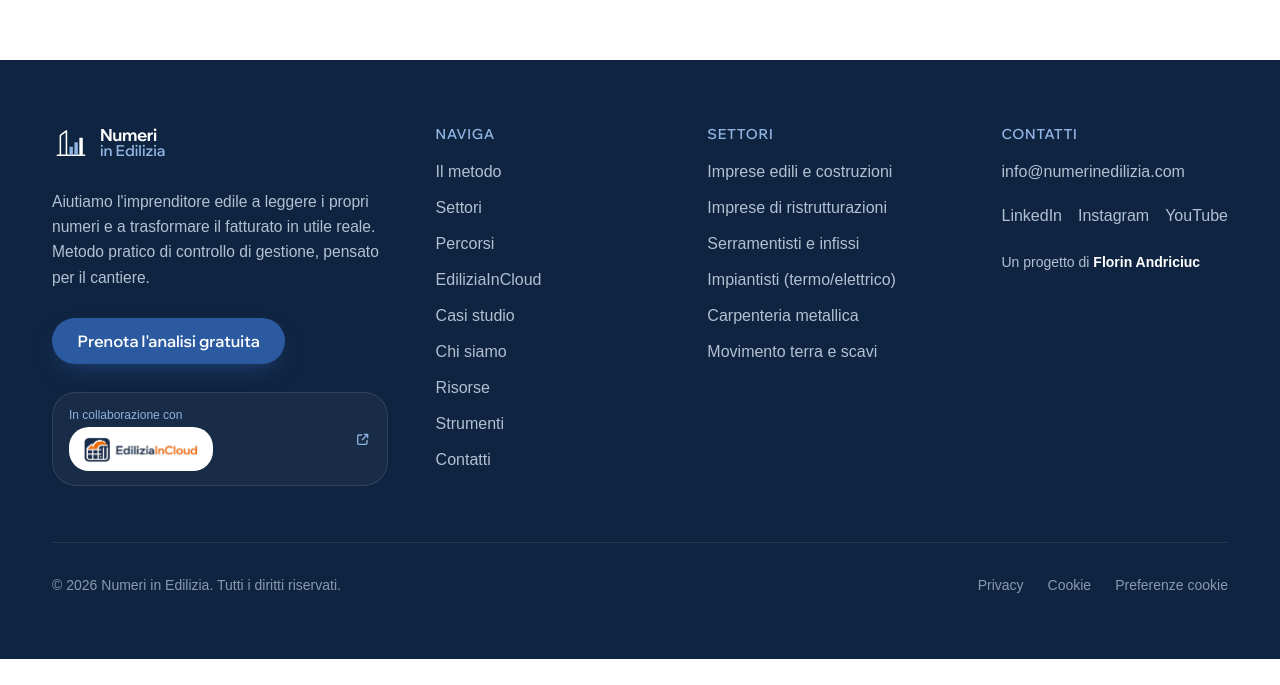
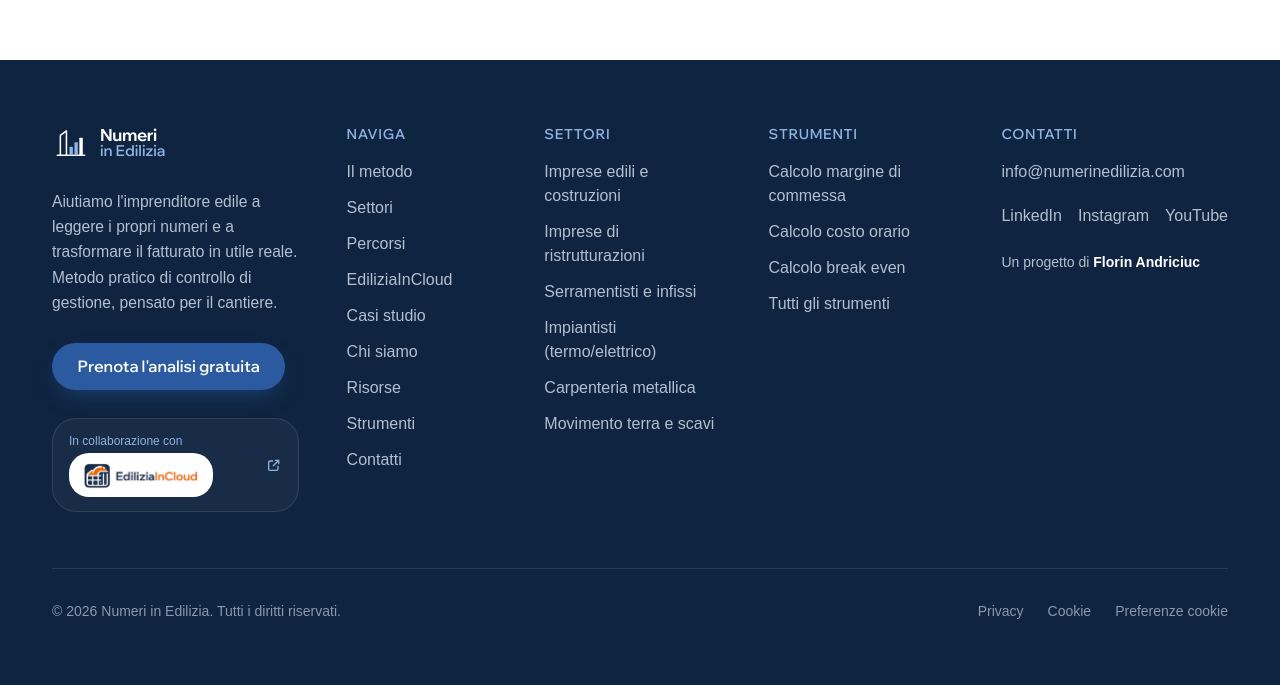
Before and after one commit to Ediliziaio/numeri-in-edilizia, a Next.js app: page / in a window 1280 px wide. Shown: the part 9119-9804 px from the top of the page. Before the commit the page ends 9778 px from the top, so only its background shows below. Built offline with nearby package versions, Linux system fonts and the light colour scheme; a web font is replaced by a local one.

Commit message:
SEO indicizzazione: colonna Strumenti nel footer (i 3 calcolatori passano da 2-4 a 40+ link interni in ingresso) + link contestuali agli articoli piu deboli

```diff
--- a/app/risorse/controllo-di-gestione-edilizia/page.tsx
+++ b/app/risorse/controllo-di-gestione-edilizia/page.tsx
@@ -50,7 +50,8 @@ export default function Page() {
       <h2>Cos'è il controllo di gestione in edilizia</h2>
       <p>
         Il controllo di gestione è il sistema che ti fa sapere, in ogni momento,{" "}
-        <strong>quanto guadagni davvero</strong> — sull'impresa e su ogni singolo cantiere. Misura
+        <strong>quanto guadagni davvero</strong> (i valori di riferimento sono nella guida a{" "}
+        <Link href="/risorse/quanto-guadagna-impresa-edile">quanto deve guadagnare un'impresa edile</Link>) — sull'impresa e su ogni singolo cantiere. Misura
         ricavi, costi diretti di commessa, costi di struttura e margine, e trasforma questi numeri in
         decisioni: quali lavori accettare, come fare i preventivi, dove intervenire.
       </p>
--- a/app/risorse/gestione-commessa-edile/page.tsx
+++ b/app/risorse/gestione-commessa-edile/page.tsx
@@ -143,7 +143,7 @@ export default function Page() {
       <h2>Dal foglio al gestionale</h2>
       <p>
         Si può iniziare con un buon foglio di calcolo: una scheda per commessa con budget, costi
-        imputati e avanzamento. Quando i cantieri aperti crescono, un gestionale come{" "}
+        imputati e avanzamento. Quando i cantieri aperti crescono, un <Link href="/risorse/software-per-imprese-edili">gestionale</Link> come{" "}
         <a href="https://ediliziaincloud.com/" target="_blank" rel="noopener noreferrer">EdiliziaInCloud</a>{" "}
         collega DDT, ore, fatture e SAL direttamente alla commessa, e il margine si aggiorna quasi da
         solo. Ma lo strumento viene dopo il metodo, non prima: se non sai <em>cosa</em> guardare, il
--- a/components/Footer.tsx
+++ b/components/Footer.tsx
@@ -10,7 +10,7 @@ export function Footer() {
   return (
     <footer className="bg-navy-900 text-white mt-24">
       <div className="container-nie py-16">
-        <div className="grid gap-12 md:grid-cols-2 lg:grid-cols-[1.5fr_1fr_1.1fr_1fr]">
+        <div className="grid gap-12 md:grid-cols-2 lg:grid-cols-[1.4fr_0.85fr_1fr_1.05fr_0.95fr]">
           <div>
             <Logo variant="light" />
             <p className="mt-5 max-w-sm text-brand-100/80 text-[0.975rem] leading-relaxed">
@@ -71,6 +71,26 @@ export function Footer() {
 
           <div>
             <h4 className="text-sm font-semibold uppercase tracking-wider text-brand-300 mb-4">
+              Strumenti
+            </h4>
+            <ul className="space-y-3">
+              {[
+                { href: "/strumenti/calcolo-margine-commessa", label: "Calcolo margine di commessa" },
+                { href: "/strumenti/calcolo-costo-orario-manodopera", label: "Calcolo costo orario" },
+                { href: "/strumenti/calcolo-break-even-edile", label: "Calcolo break even" },
+                { href: "/strumenti", label: "Tutti gli strumenti" },
+              ].map((t) => (
+                <li key={t.href}>
+                  <Link href={t.href} className="text-brand-100/80 hover:text-white transition-colors">
+                    {t.label}
+                  </Link>
+                </li>
+              ))}
+            </ul>
+          </div>
+
+          <div>
+            <h4 className="text-sm font-semibold uppercase tracking-wider text-brand-300 mb-4">
               Contatti
             </h4>
             <ul className="space-y-3 text-brand-100/80">
```
Also changed, not shown: 1 other file (tests, documents, lock files or other folders).
